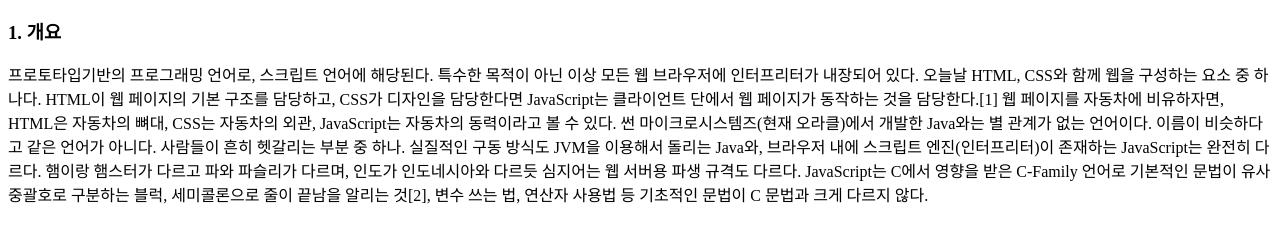
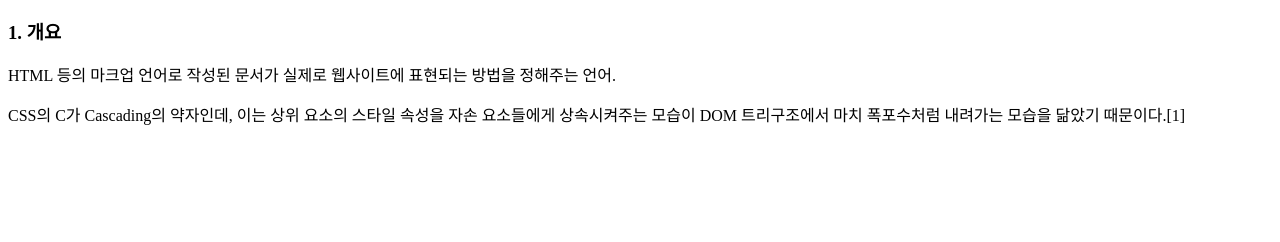
Before and after one commit to Jwon6926/WEB1, a plain HTML site: page 2.html in a window 1280 px wide. Shown: the part 184-426 px from the top of the page. Drawn offline with Linux system fonts and the light colour scheme.

Commit message:
Add files via upload

```diff
--- a/2.html
+++ b/2.html
@@ -13,8 +13,7 @@
         </ul>
         <h2>CSS</h2><p></p>
         <h3>1. 개요</h3><p></p>
-        프로토타입기반의 프로그래밍 언어로, 스크립트 언어에 해당된다. 특수한 목적이 아닌 이상 모든 웹 브라우저에 인터프리터가 내장되어 있다. 오늘날 HTML, CSS와 함께 웹을 구성하는 요소 중 하나다. HTML이 웹 페이지의 기본 구조를 담당하고, CSS가 디자인을 담당한다면 JavaScript는 클라이언트 단에서 웹 페이지가 동작하는 것을 담당한다.[1] 웹 페이지를 자동차에 비유하자면, HTML은 자동차의 뼈대, CSS는 자동차의 외관, JavaScript는 자동차의 동력이라고 볼 수 있다.
-썬 마이크로시스템즈(현재 오라클)에서 개발한 Java와는 별 관계가 없는 언어이다. 이름이 비슷하다고 같은 언어가 아니다. 사람들이 흔히 헷갈리는 부분 중 하나. 실질적인 구동 방식도 JVM을 이용해서 돌리는 Java와, 브라우저 내에 스크립트 엔진(인터프리터)이 존재하는 JavaScript는 완전히 다르다. 햄이랑 햄스터가 다르고 파와 파슬리가 다르며, 인도가 인도네시아와 다르듯 심지어는 웹 서버용 파생 규격도 다르다.
-JavaScript는 C에서 영향을 받은 C-Family 언어로 기본적인 문법이 유사 중괄호로 구분하는 블럭, 세미콜론으로 줄이 끝남을 알리는 것[2], 변수 쓰는 법, 연산자 사용법 등 기초적인 문법이 C 문법과 크게 다르지 않다.
+        HTML 등의 마크업 언어로 작성된 문서가 실제로 웹사이트에 표현되는 방법을 정해주는 언어.<p></p>
+        CSS의 C가 Cascading의 약자인데, 이는 상위 요소의 스타일 속성을 자손 요소들에게 상속시켜주는 모습이 DOM 트리구조에서 마치 폭포수처럼 내려가는 모습을 닮았기 때문이다.[1]
     </body>
 </html>
```
